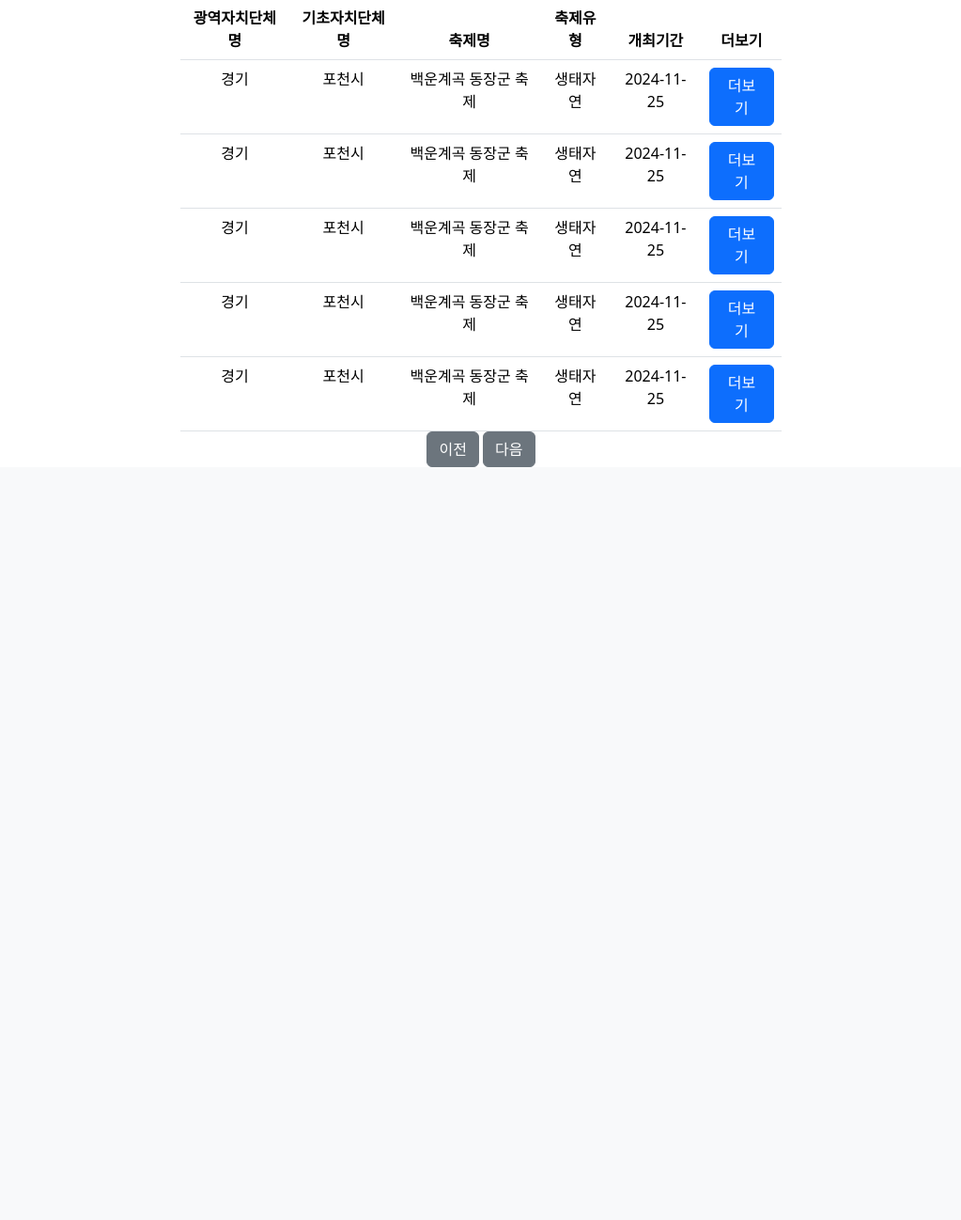
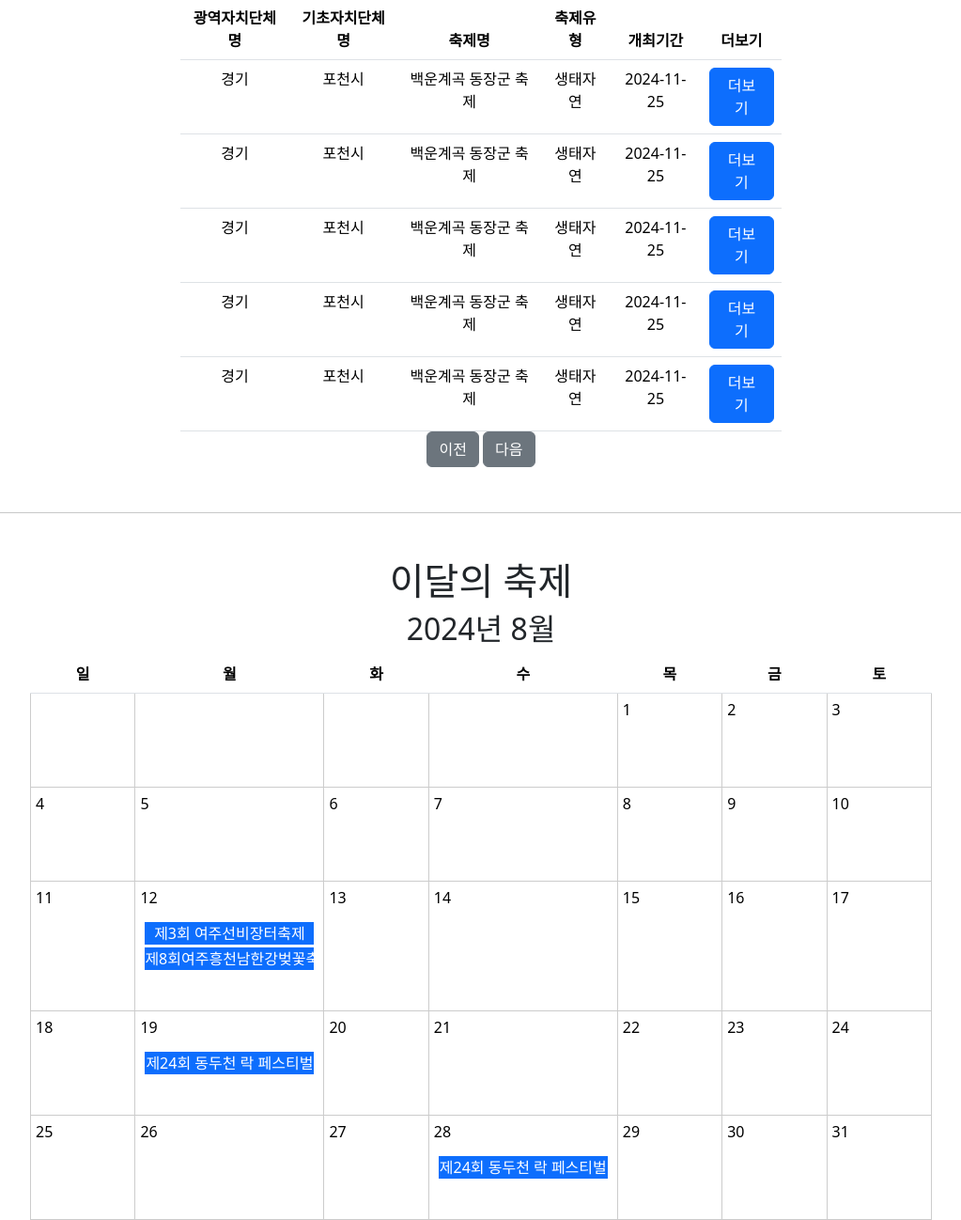
Before and after one commit to ParkMini/2024-Nationwide-Skills-Competition-Gwanju, a PHP site: page / in a window 1280 px wide. Shown: the part 1739-3037 px from the top of the page at 94% size, without its empty margins (128-1151 px from the left). Before the commit the page ends 2236 px from the top, so only its background shows below. Run offline with PHP 8.4, Linux system fonts and the light colour scheme.

Commit message:
이달의 축제 섹션

```diff
--- a/css/style.css
+++ b/css/style.css
@@ -187,37 +187,63 @@ input[name="upcommingSlideToggle"] {
 }
 
 /* BEST 축제 섹션 */
-#festivalOfTheMonth {
+#bestFestival {
     display: flex;
     justify-content: space-around;
 }
 
-#festivalOfTheMonthTitle {
+#bestFestivalTitle {
     text-align: center;
     margin-top: 100px;
 }
 
-input[name="festivalOfTheMonthToggle"],
+input[name="bestFestivalToggle"],
 .서울드럼페스티벌, .서울뮤직페스티벌, .서울국악축제, .서울페스타2024, .서울바비큐페스티벌 {
     display: none;
 }
 
-#festivalOfTheMonthToggleClose:not(:checked) ~ #festivalOfTheMonthModal {
+#bestFestivalToggleClose:not(:checked) ~ #bestFestivalModal {
     display: block;
 }
 
-#서울드럼페스티벌토글:checked ~ #festivalOfTheMonthModal .서울드럼페스티벌,
-#서울뮤직페스티벌토글:checked ~ #festivalOfTheMonthModal .서울뮤직페스티벌,
-#서울국악축제토글:checked ~ #festivalOfTheMonthModal .서울국악축제,
-#서울페스타2024토글:checked ~ #festivalOfTheMonthModal .서울페스타2024,
-#서울바비큐페스티벌토글:checked ~ #festivalOfTheMonthModal .서울바비큐페스티벌 {
+#서울드럼페스티벌토글:checked ~ #bestFestivalModal .서울드럼페스티벌,
+#서울뮤직페스티벌토글:checked ~ #bestFestivalModal .서울뮤직페스티벌,
+#서울국악축제토글:checked ~ #bestFestivalModal .서울국악축제,
+#서울페스타2024토글:checked ~ #bestFestivalModal .서울페스타2024,
+#서울바비큐페스티벌토글:checked ~ #bestFestivalModal .서울바비큐페스티벌 {
     display: block;
 }
 
-#서울드럼페스티벌토글:checked ~ #festivalOfTheMonthModal #totalVisitorTable .서울드럼페스티벌,
-#서울뮤직페스티벌토글:checked ~ #festivalOfTheMonthModal #totalVisitorTable .서울뮤직페스티벌,
-#서울국악축제토글:checked ~ #festivalOfTheMonthModal #totalVisitorTable .서울국악축제,
-#서울페스타2024토글:checked ~ #festivalOfTheMonthModal #totalVisitorTable .서울페스타2024,
-#서울바비큐페스티벌토글:checked ~ #festivalOfTheMonthModal #totalVisitorTable .서울바비큐페스티벌 {
+#서울드럼페스티벌토글:checked ~ #bestFestivalModal #totalVisitorTable .서울드럼페스티벌,
+#서울뮤직페스티벌토글:checked ~ #bestFestivalModal #totalVisitorTable .서울뮤직페스티벌,
+#서울국악축제토글:checked ~ #bestFestivalModal #totalVisitorTable .서울국악축제,
+#서울페스타2024토글:checked ~ #bestFestivalModal #totalVisitorTable .서울페스타2024,
+#서울바비큐페스티벌토글:checked ~ #bestFestivalModal #totalVisitorTable .서울바비큐페스티벌 {
     display: table-row;
 }
+
+/* 이달의 축제 영역 */
+#festivalOfTheMonth #calendar {
+    border-collapse: collapse;
+}
+
+#festivalOfTheMonth #calendar td {
+    padding: 40px 10px;
+    border: 1px solid #ccc;
+    position: relative;
+    width: 200px;
+    height: 100px;
+}
+
+#festivalOfTheMonth #calendar td .day {
+    position: absolute;
+    top: 5px;
+    left: 5px;
+}
+
+#festivalOfTheMonth #calendar td .festival {
+    margin: 3px 0;
+    width: 180px;
+    overflow: hidden;
+    white-space: nowrap;
+}
--- a/index.html
+++ b/index.html
@@ -150,15 +150,15 @@
     </div>
 </div>
 
-<!-- 이달의 축제 섹션 -->
-<input type="radio" name="festivalOfTheMonthToggle" id="서울드럼페스티벌토글">
-<input type="radio" name="festivalOfTheMonthToggle" id="서울뮤직페스티벌토글">
-<input type="radio" name="festivalOfTheMonthToggle" id="서울국악축제토글">
-<input type="radio" name="festivalOfTheMonthToggle" id="서울페스타2024토글">
-<input type="radio" name="festivalOfTheMonthToggle" id="서울바비큐페스티벌토글">
-<input type="radio" name="festivalOfTheMonthToggle" id="festivalOfTheMonthToggleClose" checked>
-<h1 id="festivalOfTheMonthTitle">BEST 축제 섹션</h1>
-<div id="festivalOfTheMonth">
+<!-- BEST 축제 섹션 -->
+<input type="radio" name="bestFestivalToggle" id="서울드럼페스티벌토글">
+<input type="radio" name="bestFestivalToggle" id="서울뮤직페스티벌토글">
+<input type="radio" name="bestFestivalToggle" id="서울국악축제토글">
+<input type="radio" name="bestFestivalToggle" id="서울페스타2024토글">
+<input type="radio" name="bestFestivalToggle" id="서울바비큐페스티벌토글">
+<input type="radio" name="bestFestivalToggle" id="bestFestivalToggleClose" checked>
+<h1 id="bestFestivalTitle">BEST 축제 섹션</h1>
+<div id="bestFestival">
     <div class="card" style="width: 18rem;">
         <img src="./2024%20제59회%20전국기능경기대회%20과제출제(광주)_2/선수제공파일/images/CK_cm08188656_l.jpg" class="card-img-top"
              alt="이미지">
@@ -206,7 +206,7 @@
     </div>
 </div>
 
-<div class="modal fade show" id="festivalOfTheMonthModal" tabindex="-1" aria-labelledby="festivalOfTheMonthModalLabel"
+<div class="modal fade show" id="bestFestivalModal" tabindex="-1" aria-labelledby="bestFestivalModalLabel"
      aria-modal="true"
      role="dialog">
     <div class="modal-dialog modal-dialog-centered">
@@ -217,7 +217,7 @@
                 <h1 class="modal-title fs-5 서울국악축제">서울국악축제</h1>
                 <h1 class="modal-title fs-5 서울페스타2024">서울페스타2024</h1>
                 <h1 class="modal-title fs-5 서울바비큐페스티벌">서울바비큐페스티벌</h1>
-                <label for="festivalOfTheMonthToggleClose" class="btn-close"></label>
+                <label for="bestFestivalToggleClose" class="btn-close"></label>
             </div>
             <div class="modal-body">
                 <img src="./2024%20제59회%20전국기능경기대회%20과제출제(광주)_2/선수제공파일/images/CK_cm08188656_l.jpg" alt="이미지"
@@ -334,12 +334,13 @@
                 <button type="button" class="btn btn-success">좋아요</button>
                 <button type="button" class="btn btn-danger">싫어요</button>
                 <button type="button" class="btn btn-primary">내 여행 일정에 추가</button>
-                <label for="festivalOfTheMonthToggleClose" class="btn btn-secondary">닫기</label>
+                <label for="bestFestivalToggleClose" class="btn btn-secondary">닫기</label>
             </div>
         </div>
     </div>
 </div>
 
+<!-- 축제 찾기 섹션 -->
 <div id="findFestival" class="mt-5 text-center">
     <h1 class="text-center">축제 찾기</h1>
     <form class="d-flex w-25 m-auto" role="search">
@@ -421,7 +422,76 @@
     </table>
     <button class="btn btn-secondary">이전</button>
     <button class="btn btn-secondary">다음</button>
+</div>
 
+<hr class="m-5">
+
+<!-- 이달의 축제 영역 -->
+<div id="festivalOfTheMonth" class="text-center mt-5">
+    <h1>이달의 축제</h1>
+    <h2 id="calendar_month">2024년 8월</h2>
+    <table id="calendar" class="m-auto table w-75">
+        <tr>
+            <th>일</th>
+            <th>월</th>
+            <th>화</th>
+            <th>수</th>
+            <th>목</th>
+            <th>금</th>
+            <th>토</th>
+        </tr>
+        <tr>
+            <td><span class="day"></span></td>
+            <td><span class="day"></span></td>
+            <td><span class="day"></span></td>
+            <td><span class="day"></span></td>
+            <td><span class="day">1</span></td>
+            <td><span class="day">2</span></td>
+            <td><span class="day">3</span></td>
+        </tr>
+        <tr>
+            <td><span class="day">4</span></td>
+            <td><span class="day">5</span></td>
+            <td><span class="day">6</span></td>
+            <td><span class="day">7</span></td>
+            <td><span class="day">8</span></td>
+            <td><span class="day">9</span></td>
+            <td><span class="day">10</span></td>
+        </tr>
+        <tr>
+            <td><span class="day">11</span></td>
+            <td><span class="day">12</span>
+                <p class="festival bg-primary text-white">제3회 여주선비장터축제</p>
+                <p class="festival bg-primary text-white">제8회여주흥천남한강벚꽃축제</p>
+            <td><span class="day">13</span></td>
+            <td><span class="day">14</span></td>
+            <td><span class="day">15</span></td>
+            <td><span class="day">16</span></td>
+            <td><span class="day">17</span></td>
+        </tr>
+        <tr>
+            <td><span class="day">18</span></td>
+            <td><span class="day">19</span>
+                <p class="festival bg-primary text-white">제24회 동두천 락 페스티벌</p>
+            </td>
+            <td><span class="day">20</span></td>
+            <td><span class="day">21</span></td>
+            <td><span class="day">22</span></td>
+            <td><span class="day">23</span></td>
+            <td><span class="day">24</span></td>
+        </tr>
+        <tr>
+            <td><span class="day">25</span></td>
+            <td><span class="day">26</span></td>
+            <td><span class="day">27</span></td>
+            <td><span class="day">28</span>
+                <p class="festival bg-primary text-white">제24회 동두천 락 페스티벌</p>
+            </td>
+            <td><span class="day">29</span></td>
+            <td><span class="day">30</span></td>
+            <td><span class="day">31</span></td>
+        </tr>
+    </table>
 </div>
 
 <!-- TOP 버튼 -->
```
